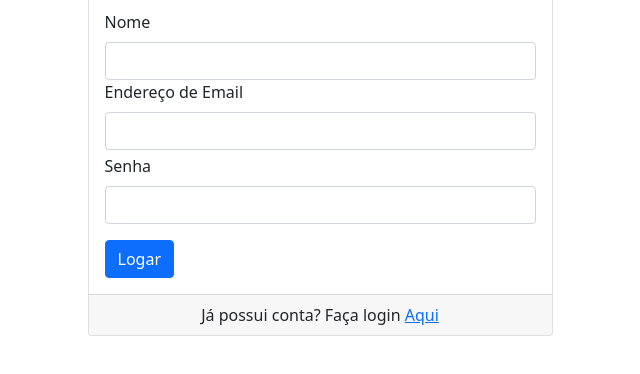
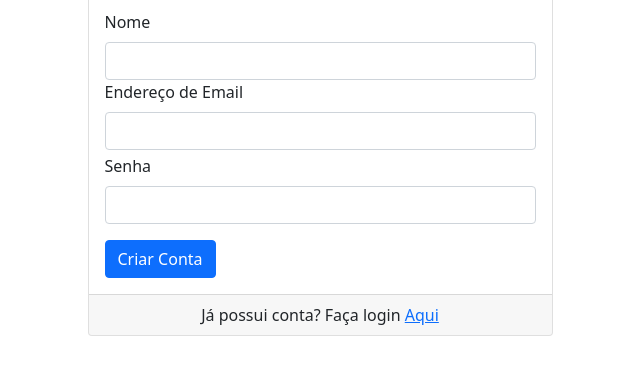
Before and after one commit to augustohpp/front_lembretes, a plain HTML site: page Register.html in a window 1280 px wide. Shown: the part 90-464 px from the top of the page, without its empty margins (320-960 px from the left). Drawn offline with nearby package versions, Linux system fonts and the light colour scheme.

Commit message:
Update Register.html

```diff
--- a/Register.html
+++ b/Register.html
@@ -34,7 +34,7 @@
                             <input type="password" class="form-control" id="senhaLogin">
                         </div>
 
-                        <button onclick="criarConta(event)" class="btn btn-primary mt-3">Logar</button>
+                        <button onclick="criarConta(event)" class="btn btn-primary mt-3">Criar Conta</button>
                     </form>
                 </div>
                 <div class="card-footer text-center">
```
